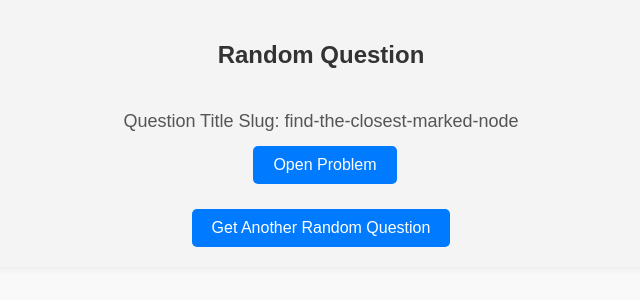
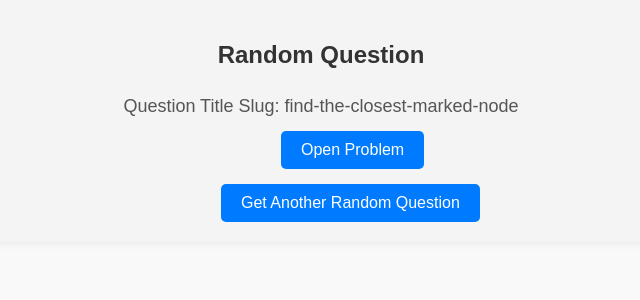
Before and after one commit to RuiyuZhang69/Portf., a React (Create React App) app: page /dsa in a window 1280 px wide. Shown: the top 300 px of the page, without its empty margins (319-959 px from the left). Built offline with nearby package versions, Linux system fonts and the light colour scheme.

Commit message:
dsa again

```diff
--- a/src/DSA.js
+++ b/src/DSA.js
@@ -51,15 +51,11 @@ const DSA = () => {
 
 const styles = {
   container: {
-    display: 'flex',
-    flexDirection: 'column',
-    alignItems: 'center',
-    justifyContent: 'center',
+    textAlign: 'center', // Center align the content
     padding: '20px',
     backgroundColor: '#f4f4f4',
     borderRadius: '8px',
     boxShadow: '0 0 10px rgba(0, 0, 0, 0.1)',
-    textAlign: 'center',
   },
   title: {
     fontSize: '24px',
@@ -72,7 +68,8 @@ const styles = {
     marginBottom: '15px',
   },
   button: {
-    marginTop: '10px', // Added margin top to separate buttons
+    marginTop: '10px',
+    marginLeft: '520px',
     padding: '10px 20px',
     fontSize: '16px',
     backgroundColor: '#007BFF',
@@ -80,10 +77,11 @@ const styles = {
     borderRadius: '5px',
     cursor: 'pointer',
     border: 'none',
-  }, button1: {
+  },
+  button1: {
     marginTop: '10px',
-    marginLeft:  '130px', // Added margin top to separate buttons
     padding: '10px 20px',
+    marginLeft: '580px',
     fontSize: '16px',
     backgroundColor: '#007BFF',
     color: '#fff',
```
